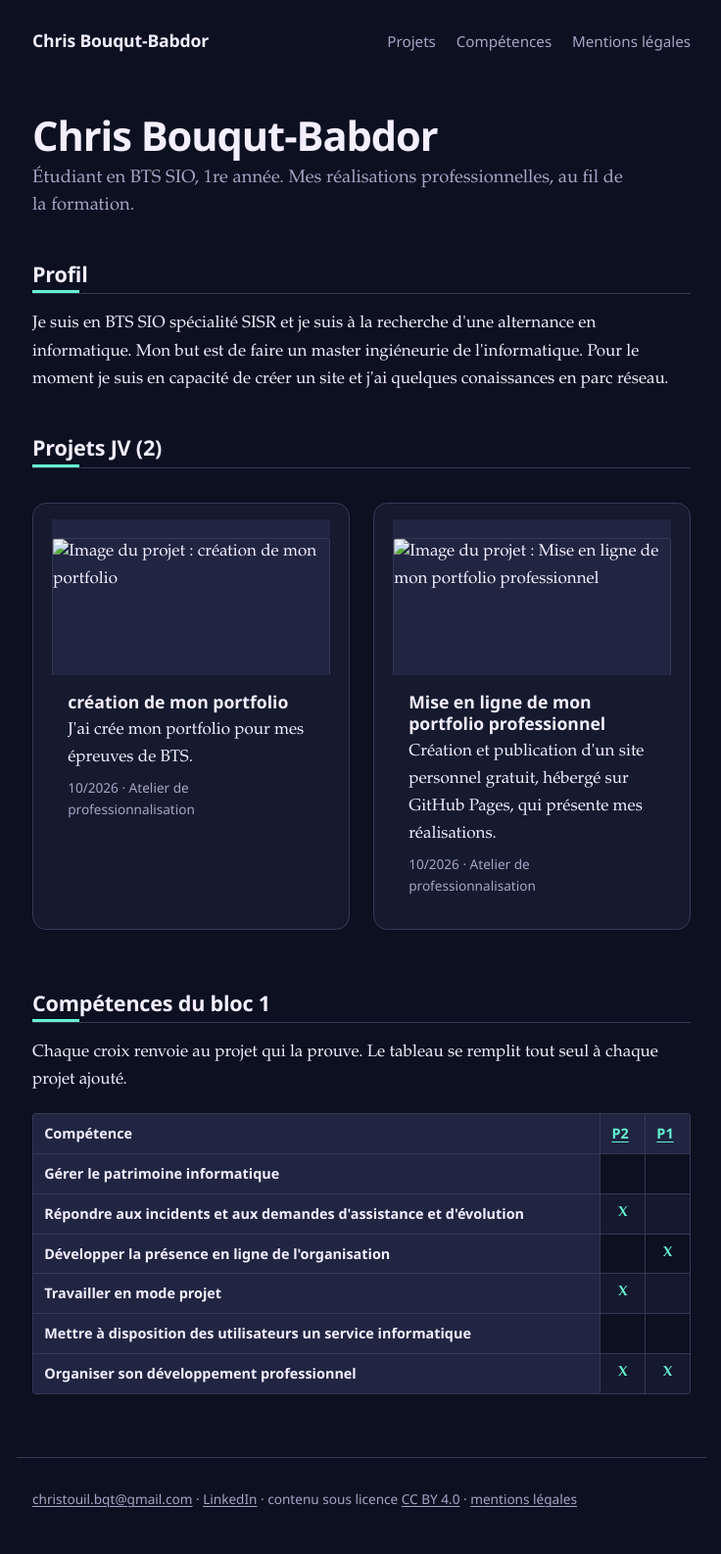
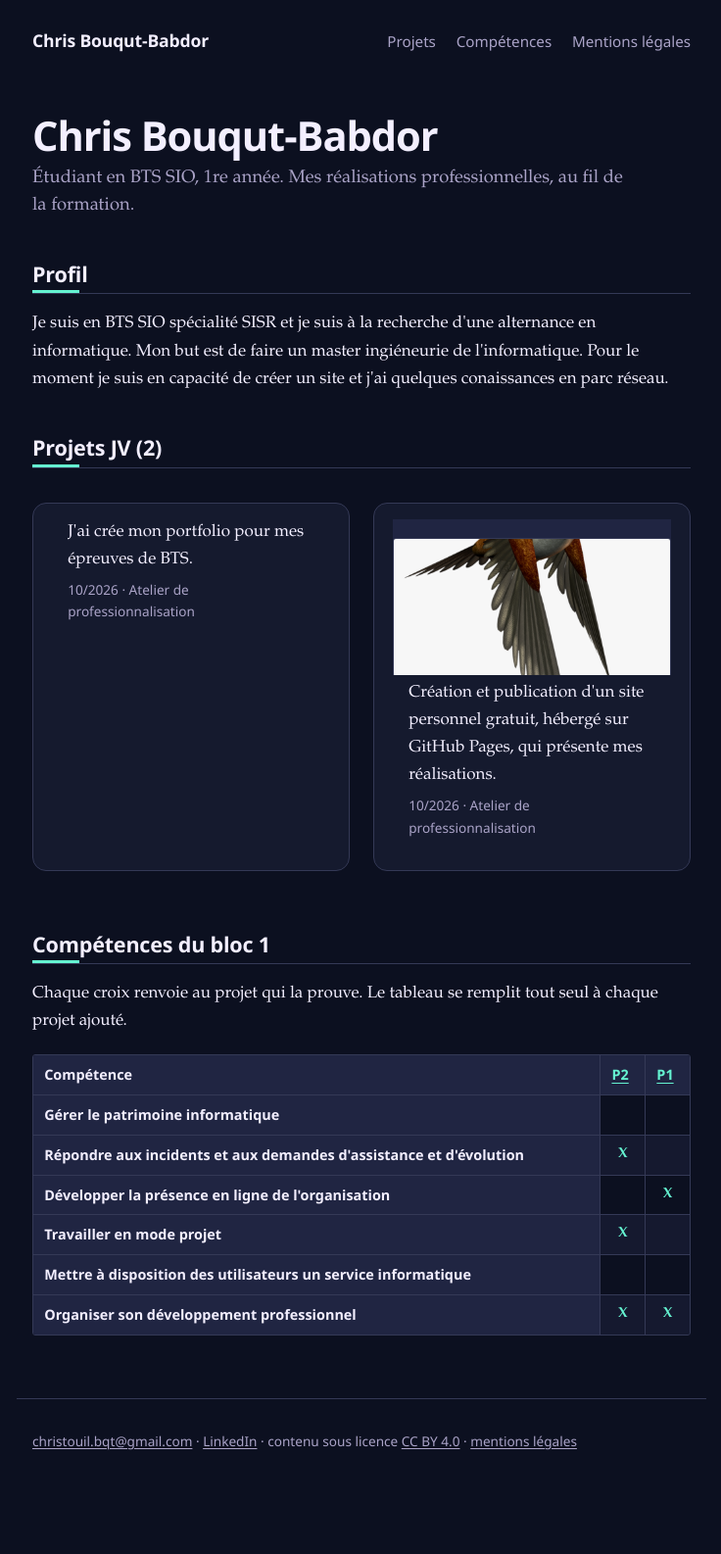
Before and after one commit to Chris-bqt/portfolio, a Jekyll site: the page built from index.html, in a window 1280 px wide. Shown: the whole page at 98% size, without its empty margins (271-1007 px from the left). Built offline with Jekyll 4.4.1, drawn with Linux system fonts in a browser that asks for light colours; after the commit the page ends 1526 px from its top, so only the background shows below that.

Commit message:
Update project image handling in index.html
Replace project image with image_menu if available.

```diff
--- a/index.html
+++ b/index.html
@@ -18,17 +18,17 @@ layout: default
   {% for p in projets %}
   <article class="carte apparition">
 
+
+    {% if p.image_menu %}
       <div class="image-projet">
         <img
-        src="{{ p.image | relative_url }}"
+          src="{{ p.image_menu | relative_url }}"
           alt="Image du projet : {{ p.title }}"
           loading="lazy"
         >
       </div>
+    {% endif %}
 
-    <h3>
-      <a href="{{ p.url | relative_url }}">{{ p.title }}</a>
-    </h3>
 
     <p>{{ p.resume }}</p>
 
```
Lines whose indentation alone changed are shown as unchanged.
